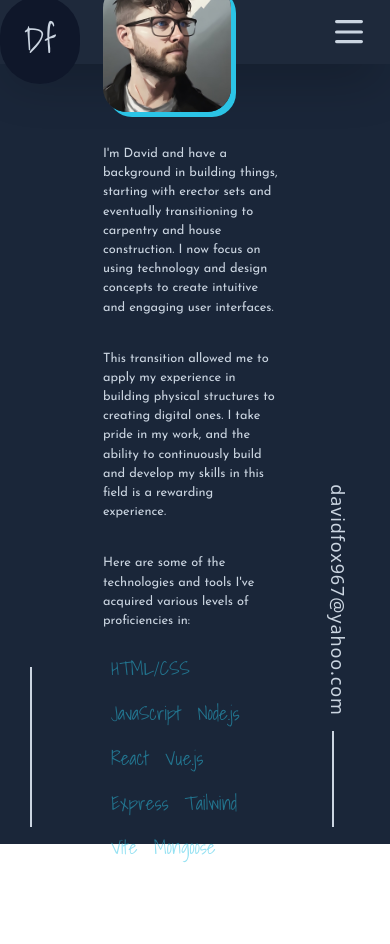
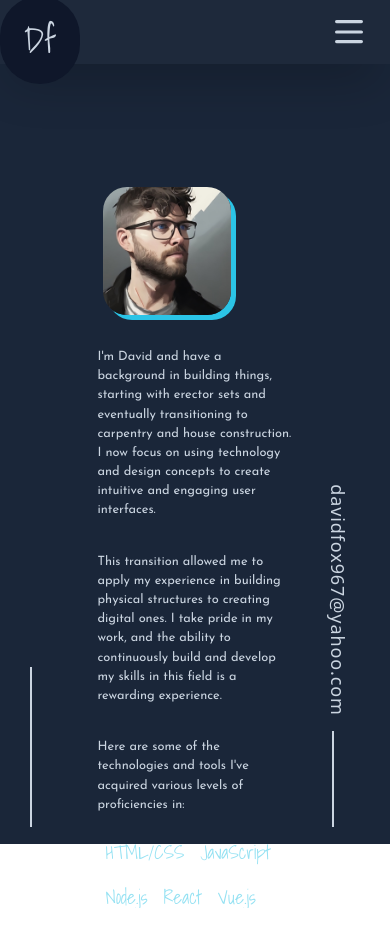
Before and after one commit to Dave2188/portfolio-2.0, a Vue app: page /about in a window 390 px wide. Shown: the top 944 px of the page. After the commit the page ends 908 px from the top, so only its background shows below. Built offline with nearby package versions, Linux system fonts and the light colour scheme; some icons are missing; a web font is replaced by a local one.

Commit message:
small screen changes

```diff
--- a/src/components/Navigation.vue
+++ b/src/components/Navigation.vue
@@ -29,7 +29,7 @@
     <Hamburger @expand="handleMenu" class="ham-menu md:hidden" />
   </div>
   <div :v-if="expanded" id="menu"
-    class="text-2xl w-3/4 bg-slate-800 float-right z-10 flex justify-end text-slate-300 rounded-bl-2xl"
+    class="text-2xl w-3/4 bg-slate-800 absolute right-0 z-10 flex justify-end text-slate-300 rounded-bl-2xl"
     @click="handleMenu">
     <ul class="menu-ul flex flex-col items-center w-full">
       <li class="menu-li hover:animate-bounce">
@@ -105,6 +105,12 @@ export default {
   }
 }
 
+/* @media (max-width: 480px) {
+  .expanded {
+
+  }
+} */
+
 .menu-li {
   border-radius: 1rem;
   font-family: "shadows into light";
@@ -133,6 +139,5 @@ li:hover {
   text-align: center;
   transition: all 0.8s;
   width: 80%;
-  z-index: 0;
 }
 </style>
--- a/src/views/About.vue
+++ b/src/views/About.vue
@@ -95,20 +95,23 @@ li {
   }
 
   .img-container {
-    width: 12rem;
+    width: 8rem;
+    margin-bottom: 1rem;
   }
-}
 
-@media (max-width: 760px) {
   .about-container {
     flex-direction: column;
-    align-content: center;
-    width: 90%;
+    align-items: center;
+    margin-top: 8rem;
+    top: 3rem;
+    width: 100%;
   }
 
-  .img-container {
-    width: 8rem;
-    margin-bottom: 1rem;
+  .container {
+    flex-direction: column;
+    flex-wrap: wrap;
+    overflow: scroll;
+    height: 99vh;
   }
 }
 
--- a/src/views/Contact.vue
+++ b/src/views/Contact.vue
@@ -127,6 +127,7 @@ h2 {
 }
 
 @media (max-width: 800px) {
+
   .biz-card,
   .flip-container {
     transform: scale(0.6);
@@ -139,11 +140,18 @@ h2 {
 
 @media (max-width: 480px) {
   .flip-container {
-    margin-bottom: 90%;
+    margin-bottom: 60%;
+  }
+
+  .biz-card,
+  .flipper,
+  .flip-container {
+    transform: scale(0.5);
   }
 }
 
 @media (min-width: 2000px) {
+
   .bis-card,
   .flip-container {
     transform: scale(1.2);
--- a/src/views/MyThoughts.vue
+++ b/src/views/MyThoughts.vue
@@ -49,4 +49,19 @@ p {
   font-size: medium;
   margin: 2rem 0;
 }
+
+@media (max-width: 480px) {
+  .header {
+    font-size: 1.5rem;
+    margin: 2rem 0;
+  }
+
+  h3 {
+    font-size: 1.2rem;
+  }
+
+  p {
+    font-size: small;
+  }
+}
 </style>
```
